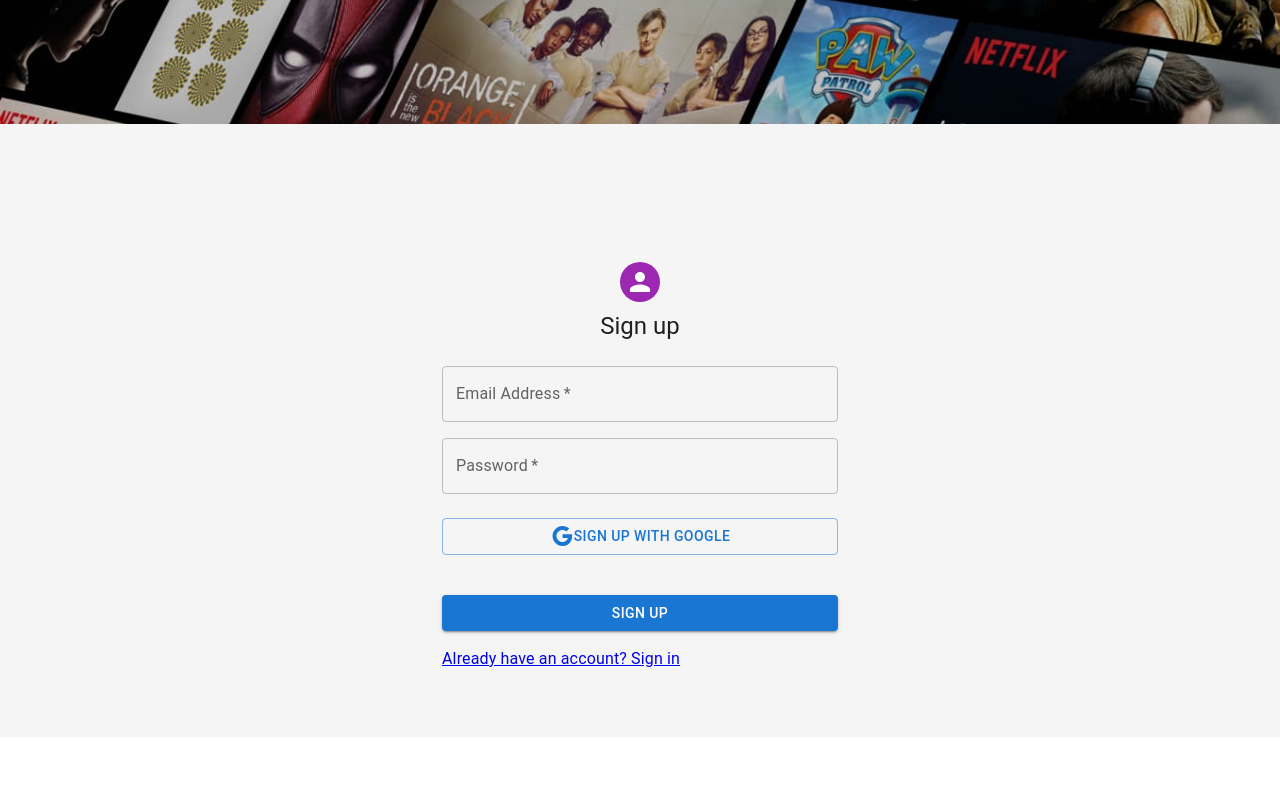
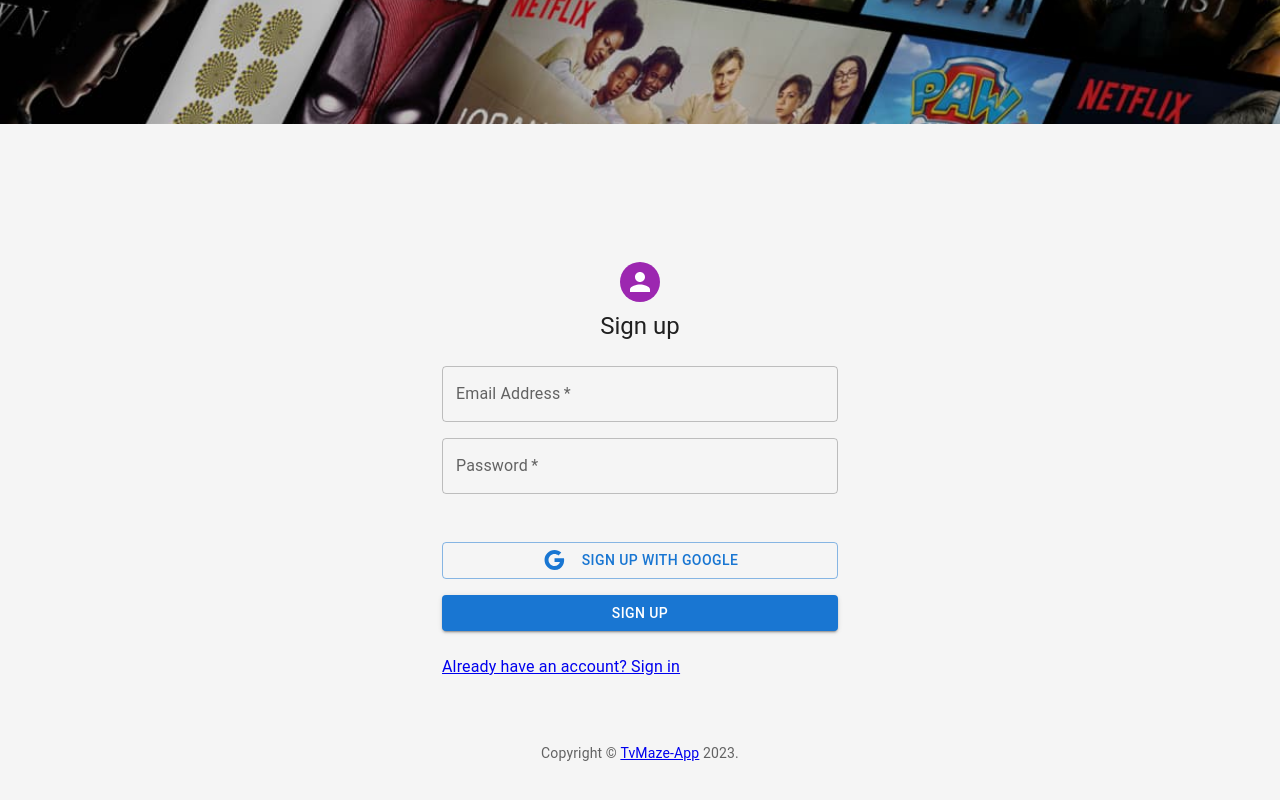
Before and after one commit to AlessandroZaza/progetto-react, a React (Create React App) app in the folder tvmaze-app/: page /sign-up in a window 1280 px wide. Shown: the part 324-1124 px from the top of the page. Before the commit the page ends 1061 px from the top, so only its background shows below. Built offline with nearby package versions, Linux system fonts and the light colour scheme.

Commit message:
creato componente a parte per il "copyright"

```diff
--- /dev/null
+++ b/tvmaze-app/src/Components/copyright.tsx
@@ -0,0 +1,17 @@
+import { Link, useNavigate } from "react-router-dom";
+import Typography from '@mui/material/Typography';
+
+function CopyrightText(props: any) {
+  return (
+    <Typography variant="body2" color="text.secondary" align="center" {...props}>
+      {'Copyright © '}
+      <Link to={"/home"}>
+        TvMaze-App
+      </Link>{' '}
+      {new Date().getFullYear()}
+      {'.'}
+    </Typography>
+  );
+}
+
+export default CopyrightText;
--- a/tvmaze-app/src/Pages/signIn.tsx
+++ b/tvmaze-app/src/Pages/signIn.tsx
@@ -11,26 +11,13 @@
 import Typography from '@mui/material/Typography';
 import Container from '@mui/material/Container';
 import { createTheme, ThemeProvider } from '@mui/material/styles';
-
+import CopyrightText from '../Components/copyright'
 import './signIn.css';
-
-
-function Copyright(props: any) {
-    return (
-        <Typography variant="body2" color="text.secondary" align="center" {...props}>
-            {'Copyright © '}
-            <Link to={"/home"}>
-                TvMaze-App
-            </Link>{' '}
-            {new Date().getFullYear()}
-            {'.'}
-        </Typography>
-    );
-}
 
 const theme = createTheme();
 
 export default function SignIn() {
+
     const handleSubmit = (event: React.FormEvent<HTMLFormElement>) => {
         event.preventDefault();
         const data = new FormData(event.currentTarget);
@@ -101,7 +88,7 @@
 
                         </Box>
                     </Box>
-                    <Copyright sx={{ mt: 8, mb: 4 }} />
+                    <CopyrightText sx={{ mt: 8, mb: 4 }} />
                 </Container>
             </ThemeProvider>
         </div>
--- a/tvmaze-app/src/Pages/signUp.tsx
+++ b/tvmaze-app/src/Pages/signUp.tsx
@@ -14,6 +14,7 @@
 import { AuthContext, UseUserAuth } from '../Context/authContext';
 import { useState } from 'react';
 import GoogleIcon from '@mui/icons-material/Google';
+import CopyrightText from '../Components/copyright';
 
 const theme = createTheme();
 
@@ -91,27 +92,29 @@
               <Button
                 fullWidth
                 variant="outlined"
-                sx={{ mt: 3, mb: 2, mr: 5 }}
+                sx={{ mt: 6 }}
                 onClick={signInWithGoogle}
               >
-                <GoogleIcon />
+                <GoogleIcon
+                sx={{ mr: 2 }}
+                />
                 Sign Up with Google
               </Button>
 
               <Button
                 fullWidth
                 variant="contained"
-                sx={{ mt: 3, mb: 2 }}
+                sx={{ mt: 2, mb: 3 }}
                 onClick={handleCreateAccount}
               >
                 Sign Up
               </Button>
-              <Link to={"/sign-in"}>
+              <Link to={"/sign-in"} >
                 {"Already have an account? Sign in"}
               </Link>
             </Box>
           </Box>
-
+          <CopyrightText sx={{ mt: 8, mb: 4 }} />
         </Container>
       </ThemeProvider>
     </div>
```
